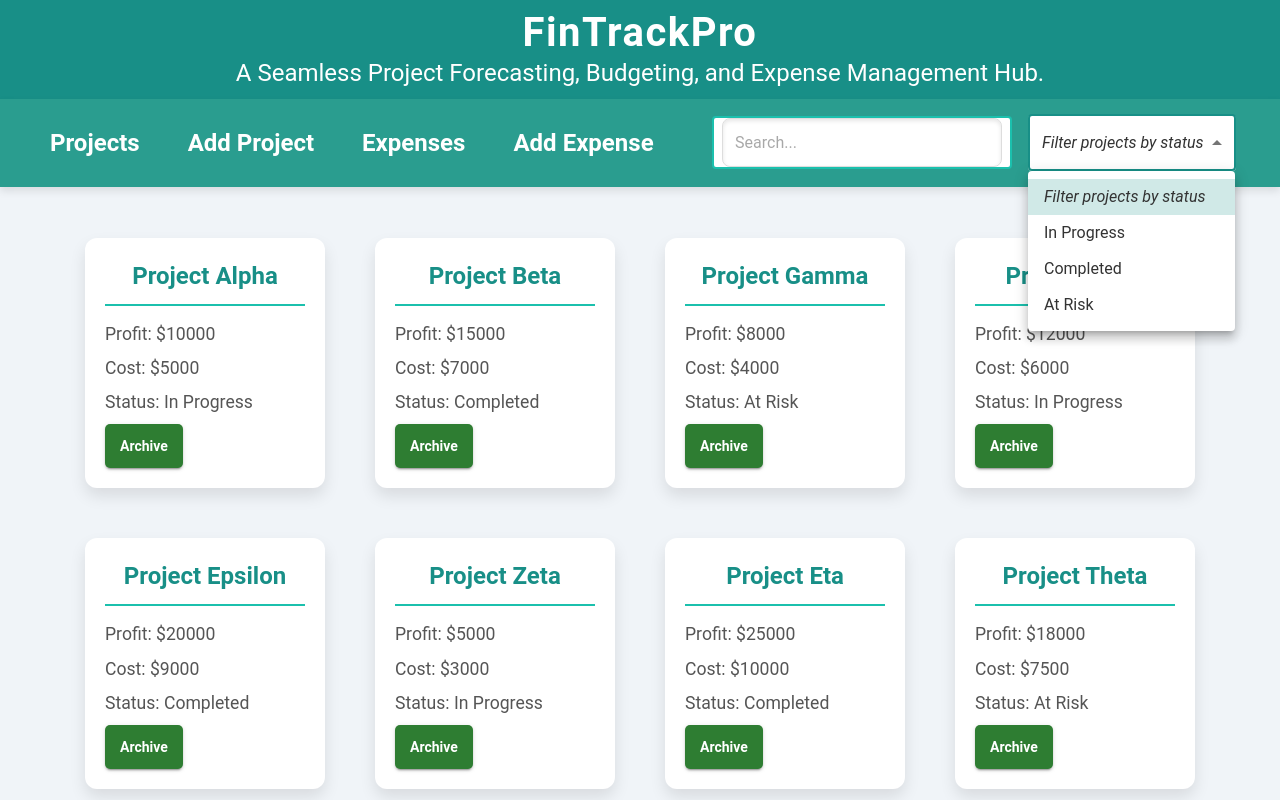
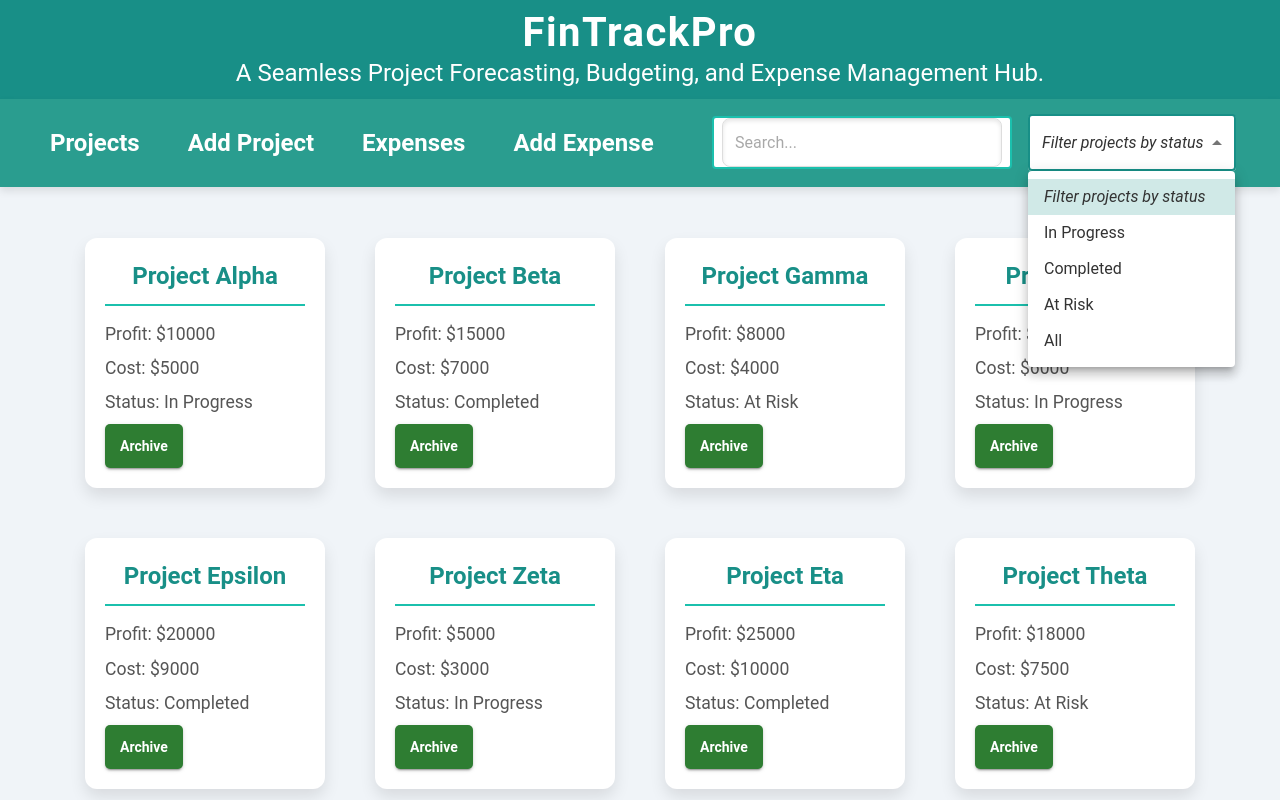
Before and after one commit to ronniearistil/FinTrackFlow, a React (Create React App) app: page /projects in a window 1280 px wide. Both pictures are taken after a click on the element "Filter projects by status". Shown: the top 800 px of the page. Built offline with nearby package versions, Linux system fonts and the light colour scheme.

Commit message:
add all filter option on filter project by status

```diff
--- a/src/Components/NavBar.jsx
+++ b/src/Components/NavBar.jsx
@@ -65,6 +65,7 @@ const NavBar = ({ onSearch, onStatusFilter }) => {
               <MenuItem value="In Progress">In Progress</MenuItem>
               <MenuItem value="Completed">Completed</MenuItem>
               <MenuItem value="At Risk">At Risk</MenuItem>
+              <MenuItem value="All">All</MenuItem>
             </Select>
           </FormControl>
         </Box>
```
